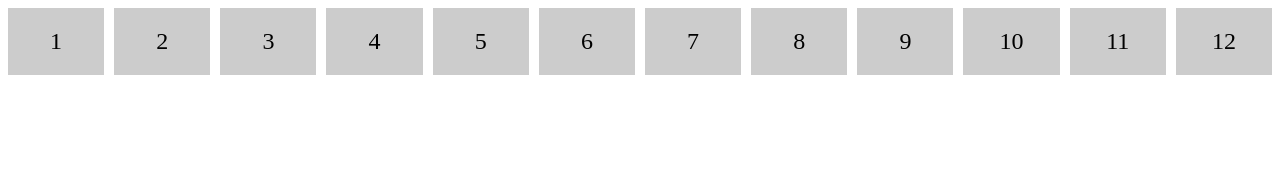
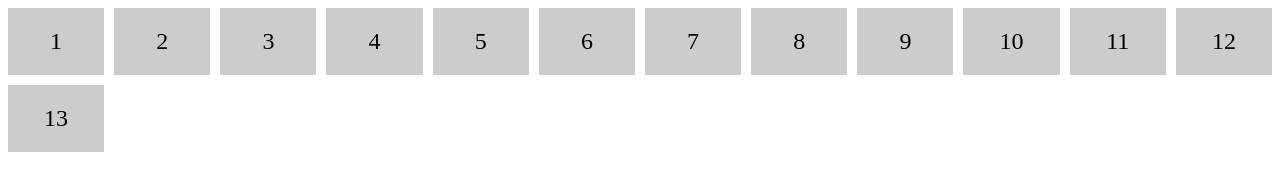
Before and after one commit to da-johnson/cemi, a plain HTML site: page index.html in a window 1280 px wide. Drawn offline with Linux system fonts and the light colour scheme.

Commit message:
Update index.html

```diff
--- a/index.html
+++ b/index.html
@@ -58,6 +58,7 @@
                 <div class="grid-item" data-index="10">10</div>
                 <div class="grid-item" data-index="11">11</div>
                 <div class="grid-item" data-index="12">12</div>
+                <div class="grid-item" data-index="13">13</div>
                 <div class="metadata"></div> <!-- added -->
         </div>
 
```
